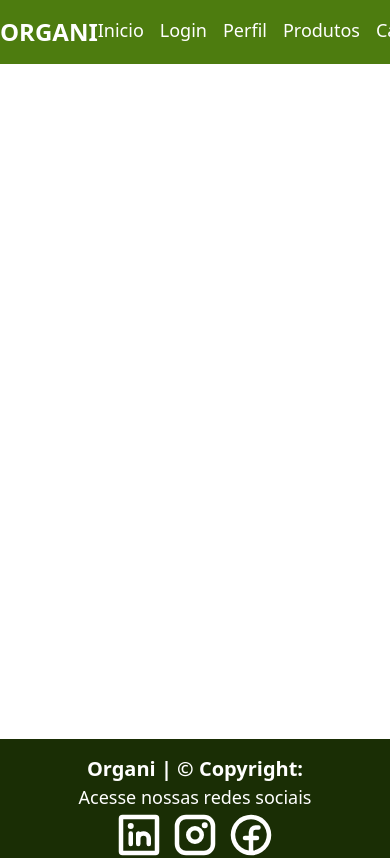
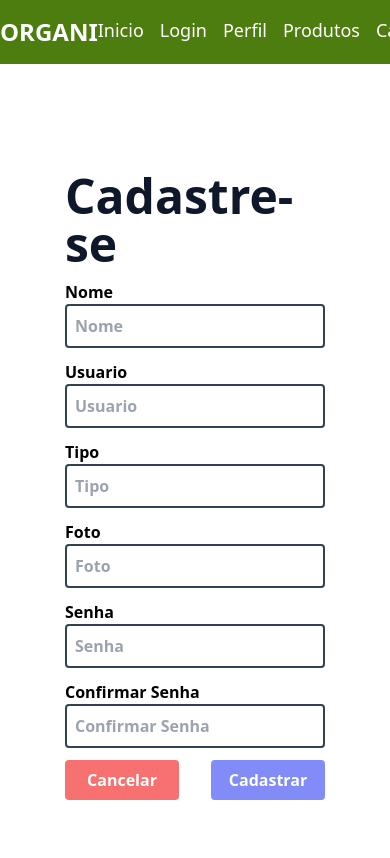
Before and after one commit to thayrun/FrontEnd, a React (Vite) app: page /cadastro in a window 390 px wide. Shown: the top 858 px of the page. Built offline with nearby package versions, Linux system fonts and the light colour scheme.

Commit message:
Construindo model, context e service. Logica cadastro usuario

```diff
--- a/package.json
+++ b/package.json
@@ -11,9 +11,10 @@
   },
   "dependencies": {
     "@phosphor-icons/react": "^2.0.10",
+    "axios": "1.3.4",
     "react": "^18.2.0",
     "react-dom": "^18.2.0",
-    "react-loader-spinner": "^5.3.4",
+    "react-loader-spinner": "5.3.4",
     "react-router-dom": "6.14.0"
   },
   "devDependencies": {
--- a/src/App.tsx
+++ b/src/App.tsx
@@ -6,6 +6,7 @@ import { BrowserRouter, Route, Routes } from 'react-router-dom';
 import Login from './pages/login/Login'
 import Home from './pages/home/Home';
 import Sobre from './pages/sobre/Sobre'
+import Cadastro from './pages/cadastro/Cadastro';
 
 
 function App() {
@@ -18,6 +19,7 @@ function App() {
             <Routes>
               <Route path="/" element={<Login />} />
               <Route path="/login" element={<Login />} />
+              <Route path="/cadastro" element={<Cadastro />} />
               <Route path="/home" element={<Home />} />
               <Route path="/sobre" element={<Sobre />} />
             </Routes>
--- /dev/null
+++ b/src/contexts/AuthContext.tsx
@@ -0,0 +1,65 @@
+import { createContext, ReactNode, useState } from "react"
+import { login } from "../services/Service"
+import UsuarioLogin from "../models/UsuarioLogin"
+
+// import { toastAlerta } from "../utils/toastAlerta"
+
+interface AuthContextProps {
+    usuario: UsuarioLogin
+    handleLogout(): void
+    handleLogin(usuario: UsuarioLogin): Promise<void>
+    isLoading: boolean
+}
+
+interface AuthProviderProps {
+    children: ReactNode
+}
+
+export const AuthContext = createContext({} as AuthContextProps)
+
+export function AuthProvider({ children }: AuthProviderProps) {
+
+    const [usuario, setUsuario] = useState<UsuarioLogin>({
+        id: 0,
+        nome: "",
+        usuario: "",
+        senha: "",
+        tipo: "",
+        foto: "",
+        token: ""
+    })
+
+    const [isLoading, setIsLoading] = useState(false)
+
+    async function handleLogin(userLogin: UsuarioLogin) {
+        setIsLoading(true)
+        try {
+            await login(`/usuarios/logar`, userLogin, setUsuario)
+            alert("Usuário logado com sucesso")
+            setIsLoading(false)
+
+        } catch (error) {
+            console.log(error)
+            alert("Dados do usuário inconsistentes")
+            setIsLoading(false)
+        }
+    }
+
+    function handleLogout() {
+        setUsuario({
+            id: 0,
+            nome: "",
+            usuario: "",
+            senha: "",
+            tipo: "",
+            foto: "",
+            token: ""
+        })
+    }
+
+    return (
+        <AuthContext.Provider value={{ usuario, handleLogin, handleLogout, isLoading }}>
+            {children}
+        </AuthContext.Provider>
+    )
+}
--- /dev/null
+++ b/src/models/Categoria.ts
@@ -0,0 +1,5 @@
+export default interface Categoria {
+    id: number;
+    nome: string;
+    descricao: string;
+  }
--- /dev/null
+++ b/src/models/Produtos.ts
@@ -0,0 +1,12 @@
+import Categoria from './Categoria';
+import Usuario from './Usuario';
+
+export default interface Produtos {
+  id: number;
+  nome: string;
+  preco: number;
+  descricao: string;
+  quantidade: number;
+  categoria: Categoria | null;
+  usuario: Usuario | null;
+}
--- /dev/null
+++ b/src/models/Usuario.ts
@@ -0,0 +1,11 @@
+import Produtos  from "./Produtos";
+
+export default interface Usuario {
+  id: number;
+  nome: string;
+  usuario: string;
+  senha: string;
+  tipo: string;
+  foto: string;
+  produto?: Produtos | null;
+}
--- /dev/null
+++ b/src/models/UsuarioLogin.ts
@@ -0,0 +1,9 @@
+export default interface UsuarioLogin {
+    id: number;
+    nome: string;
+    usuario: string;
+    senha: string;
+    tipo: string;
+    foto: string;
+    token: string;
+  }
--- /dev/null
+++ b/src/pages/cadastro/Cadastro.css
@@ -0,0 +1,8 @@
+.fundoCadastro {
+    background-image: url(src/assets/images/Cadastro.jpg);
+      background-repeat: no-repeat;
+      width: 100%;
+      min-height: 100vh;
+      background-size: cover;
+      background-position: center;
+  }
--- /dev/null
+++ b/src/pages/cadastro/Cadastro.tsx
@@ -0,0 +1,155 @@
+import './Cadastro.css'
+import { cadastrarUsuario } from '../../services/Service'
+import Usuario from '../../models/Usuario'
+import { useNavigate } from 'react-router-dom'
+import { ChangeEvent, useEffect, useState} from 'react'
+
+function Cadastro() {
+
+    let navigate = useNavigate()
+
+    const [confirmaSenha, setConfirmaSenha] = useState<string>("")
+
+    const [usuario, setUsuario] = useState<Usuario>({
+      id: 0,
+      nome: '',
+      usuario: '',
+      tipo: '',
+      senha: '',
+      foto: ''
+    })
+
+    const [usuarioResposta, setUsuarioResposta] = useState<Usuario>({
+      id: 0,
+      nome: '',
+      usuario: '',
+      tipo: '',
+      senha: '',
+      foto: ''
+    })
+
+    useEffect(() => {
+      if (usuarioResposta.id !== 0) {
+        back()
+      }
+    }, [usuarioResposta])
+
+    function back() {
+      navigate('/login')
+    }
+
+    function handleConfirmarSenha(e: ChangeEvent<HTMLInputElement>) {
+      setConfirmaSenha(e.target.value)
+    }
+
+    function atualizarEstado(e: ChangeEvent<HTMLInputElement>) {
+      setUsuario({
+        ...usuario,
+        [e.target.name]: e.target.value
+      })
+    }
+
+    async function cadastrarNovoUsuario(e: ChangeEvent<HTMLFormElement>) {
+      e.preventDefault()
+
+      if (confirmaSenha === usuario.senha && usuario.senha.length >= 8) {
+
+        try {
+          await cadastrarUsuario(`/usuarios/cadastrar`, usuario, setUsuarioResposta)
+          alert('Usuário cadastrado com sucesso')
+
+        } catch (error) {
+          alert('Erro ao cadastrar o Usuário')
+        }
+
+      } else {
+        alert('Dados inconsistentes. Verifique as informações de cadastro.')
+        setUsuario({ ...usuario, senha: "" }) // Reinicia o campo de Senha
+        setConfirmaSenha("")                  // Reinicia o campo de Confirmar Senha
+      }
+    }
+
+
+  return (
+    <>
+      <div className="grid grid-cols-1 lg:grid-cols-2 h-screen place-items-center font-bold">
+        <div className="fundoCadastro hidden lg:block"></div>
+        <form className='flex justify-center items-center flex-col w-2/3 gap-3' >
+          <h2 className='text-slate-900 text-5xl'>Cadastre-se</h2>
+          <div className="flex flex-col w-full">
+            <label htmlFor="nome">Nome</label>
+            <input
+              type="text"
+              id="nome"
+              name="nome"
+              placeholder="Nome"
+              className="border-2 border-slate-700 rounded p-2"
+
+            />
+          </div>
+          <div className="flex flex-col w-full">
+            <label htmlFor="usuario">Usuario</label>
+            <input
+              type="text"
+              id="usuario"
+              name="usuario"
+              placeholder="Usuario"
+              className="border-2 border-slate-700 rounded p-2"
+            />
+          </div>
+          <div className="flex flex-col w-full">
+            <label htmlFor="tipo">Tipo</label>
+            <input
+              type="text"
+              id="tipo"
+              name="tipo"
+              placeholder="Tipo"
+              className="border-2 border-slate-700 rounded p-2"
+
+            />
+          </div>
+          <div className="flex flex-col w-full">
+            <label htmlFor="foto">Foto</label>
+            <input
+              type="text"
+              id="foto"
+              name="foto"
+              placeholder="Foto"
+              className="border-2 border-slate-700 rounded p-2"
+            />
+          </div>
+          <div className="flex flex-col w-full">
+            <label htmlFor="senha">Senha</label>
+            <input
+              type="password"
+              id="senha"
+              name="senha"
+              placeholder="Senha"
+              className="border-2 border-slate-700 rounded p-2"
+            />
+          </div>
+          <div className="flex flex-col w-full">
+            <label htmlFor="confirmarSenha">Confirmar Senha</label>
+            <input
+              type="password"
+              id="confirmarSenha"
+              name="confirmarSenha"
+              placeholder="Confirmar Senha"
+              className="border-2 border-slate-700 rounded p-2"
+            />
+          </div>
+          <div className="flex justify-around w-full gap-8">
+            <button className='rounded text-white bg-red-400 hover:bg-red-700 w-1/2 py-2' >
+              Cancelar
+            </button>
+            <button className='rounded text-white bg-indigo-400 hover:bg-indigo-900 w-1/2 py-2' type='submit'>
+              Cadastrar
+            </button>
+          </div>
+        </form>
+      </div>
+    </>
+  )
+}
+
+export default Cadastro
--- /dev/null
+++ b/src/services/Service.ts
@@ -0,0 +1,10 @@
+import axios from "axios";
+
+const api = axios.create({
+  baseURL: 'https://organi.onrender.com/'
+})
+
+export const cadastrarUsuario = async(url: string, dados: Object, setDados: Function) => {
+  const resposta = await api.post(url, dados)
+  setDados(resposta.data)
+}
```
Also changed, not shown: 2 other files (tests, documents, lock files or other folders).
